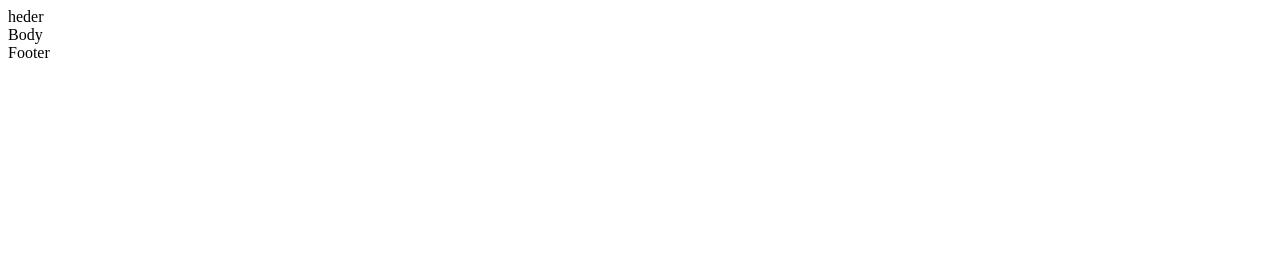
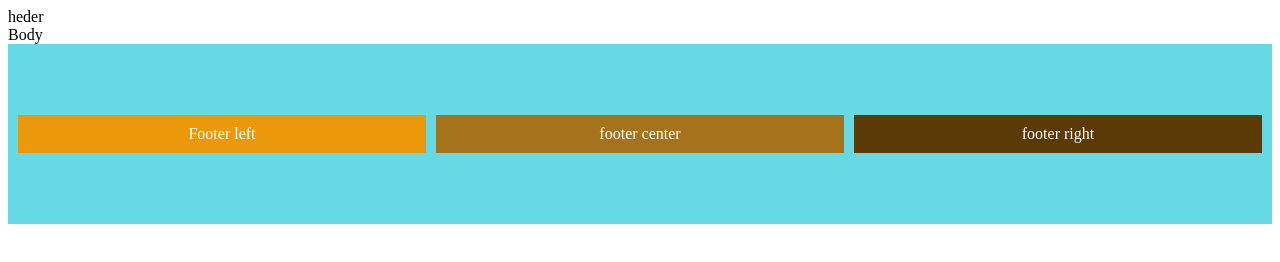
Before and after one commit to Pheaktramao/project-C3, a plain HTML site: page index.html in a window 1280 px wide. Drawn offline with Linux system fonts and the light colour scheme.

Commit message:
#3 add style

```diff
--- a/css/style.css
+++ b/css/style.css
@@ -0,0 +1,27 @@
+footer{
+    display: flex;
+    flex-direction: row;
+    height: 20vh;
+    background: #2dcddbba;
+    color: white;
+    gap: 10px;
+    text-align: center;
+    align-items: center;
+    flex-wrap: wrap;
+    padding: 10px;
+}
+.footerleft{
+    flex: 1;
+    background: #eb980a;
+    padding: 10px;
+}
+.footercenter{
+    flex: 1;
+    background: #a6731c;
+    padding: 10px;
+}
+.footerright{
+    flex: 1;
+    background: #5a3b05;
+    padding: 10px;
+}
--- a/index.html
+++ b/index.html
@@ -3,11 +3,16 @@
 <head>
     <meta charset="UTF-8">
     <meta name="viewport" content="width=device-width, initial-scale=1.0">
+    <link rel="stylesheet" href="css/style.css">
     <title>Document</title>
 </head>
 <body>
     <header>heder</header>
     <main>Body</main>
-    <footer>Footer</footer>
+    <footer>
+        <div class="footerleft">Footer left</div>
+        <div class="footercenter">footer center</div>
+        <div class="footerright"> footer right</div>
+    </footer>
 </body>
 </html>
```
